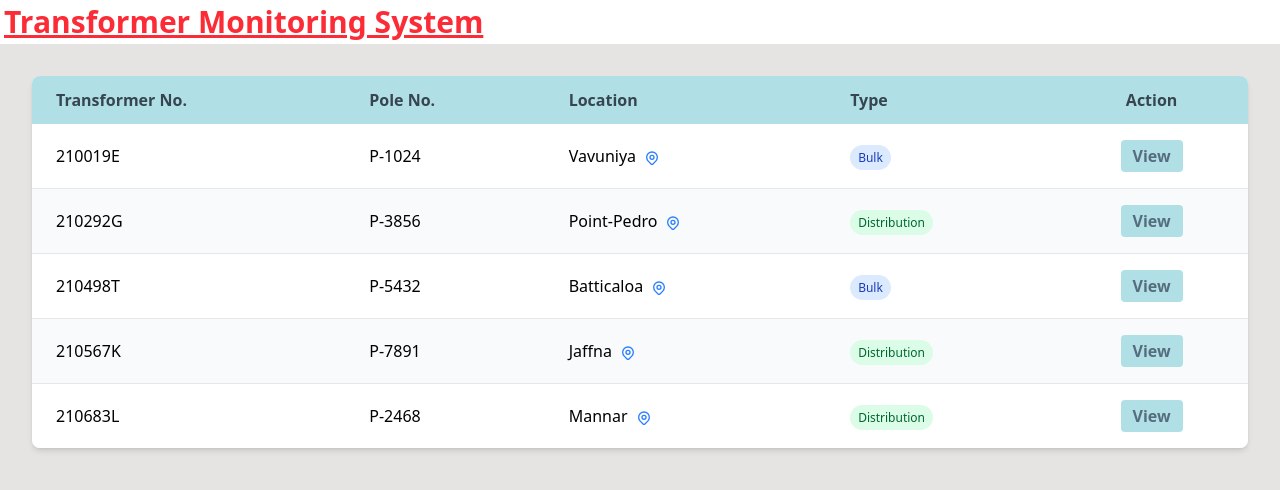
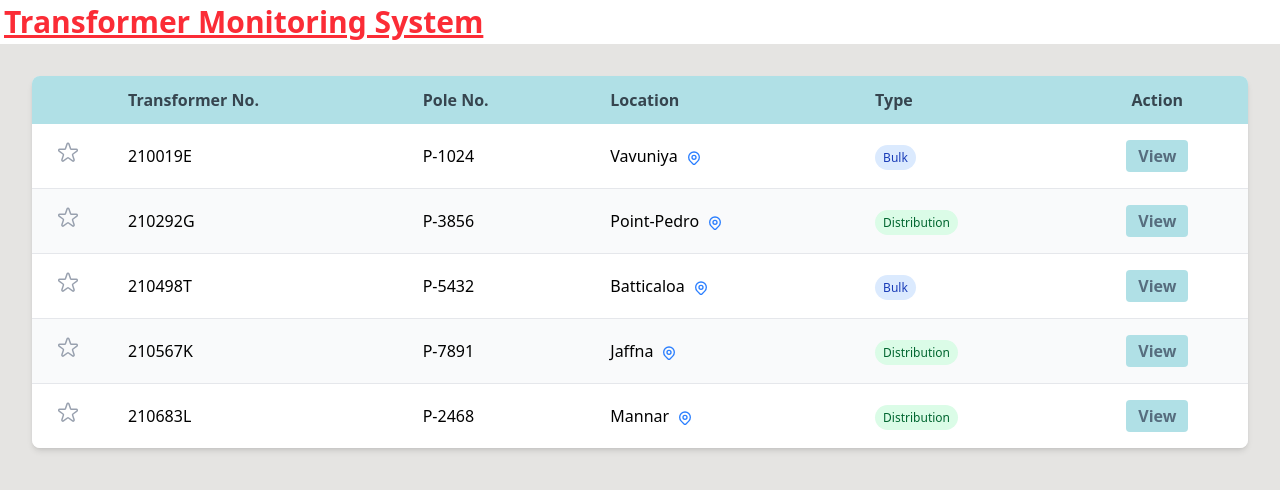
Before and after one commit to Kirushanth-G/transformer-monitoring, a React (Vite) app in the folder client-side/: page / in a window 1280 px wide. Shown: the top 490 px of the page. Built offline with nearby package versions, Linux system fonts and the light colour scheme.

Commit message:
toggle favourite

```diff
--- a/client-side/src/pages/Home.jsx
+++ b/client-side/src/pages/Home.jsx
@@ -1,9 +1,20 @@
 // import { useState, useEffect } from 'react';
+import { useState } from 'react';
 import OptimusPrime from '../assets/pictures/optimus-prime.jpg';
 import BumbleBee from '../assets/pictures/bumblebee.jpg';
 import Megatron from '../assets/pictures/megatron.jpg';
 
 function Home() {
+  const [favorites, setFavorites] = useState([]);
+
+  const toggleFavorite = (id) => {
+    if (favorites.includes(id)) {
+      setFavorites(favorites.filter(favId => favId !== id));
+    } else {
+      setFavorites([...favorites, id]);
+    }
+  };
+
   const transformers = [
     {
       id: "210019E",
@@ -11,8 +22,8 @@
       location: "Vavuniya",
       image: OptimusPrime,
       mapUrl: "https://www.google.com/maps/place/Vavuniya",
-      poleNo: "P-1024", // Added pole number
-      type: "Bulk" // Added transformer type
+      poleNo: "P-1024",
+      type: "Bulk"
     },
     {
       id: "210292G",
@@ -20,8 +31,8 @@
       location: "Point-Pedro",
       image: BumbleBee,
       mapUrl: "https://www.google.com/maps/place/Point+Pedro",
-      poleNo: "P-3856", // Added pole number
-      type: "Distribution" // Added transformer type
+      poleNo: "P-3856",
+      type: "Distribution"
     },
     {
       id: "210498T",
@@ -29,8 +40,8 @@
       location: "Batticaloa",
       image: Megatron,
       mapUrl: "https://www.google.com/maps/place/Batticaloa",
-      poleNo: "P-5432", // Added pole number
-      type: "Bulk" // Added transformer type
+      poleNo: "P-5432",
+      type: "Bulk"
     },
     {
       id: "210567K",
@@ -38,8 +49,8 @@
       location: "Jaffna",
       image: OptimusPrime,
       mapUrl: "https://www.google.com/maps/place/Jaffna",
-      poleNo: "P-7891", // Added pole number
-      type: "Distribution" // Added transformer type
+      poleNo: "P-7891",
+      type: "Distribution"
     },
     {
       id: "210683L",
@@ -47,8 +58,8 @@
       location: "Mannar",
       image: BumbleBee,
       mapUrl: "https://www.google.com/maps/place/Mannar",
-      poleNo: "P-2468", // Added pole number
-      type: "Distribution" // Added transformer type
+      poleNo: "P-2468",
+      type: "Distribution"
     }
   ];
 
@@ -58,6 +69,7 @@
         <table className="min-w-full table-auto">
           <thead>
             <tr className="bg-[#B0E0E6] text-[#36454F]">
+              <th className="px-6 py-3 text-center font-bold w-12"> </th>
               <th className="px-6 py-3 text-left font-bold">Transformer No.</th>
               <th className="px-6 py-3 text-left font-bold">Pole No.</th>
               <th className="px-6 py-3 text-left font-bold">Location</th>
@@ -71,6 +83,22 @@
                 key={index}
                 className={`${index % 2 === 0 ? 'bg-white' : 'bg-gray-50'} hover:bg-gray-100 transition-colors duration-150`}
               >
+                <td className="px-6 py-4 text-center">
+                  <button
+                    onClick={() => toggleFavorite(transformer.id)}
+                    className="focus:outline-none"
+                  >
+                    {favorites.includes(transformer.id) ? (
+                      <svg xmlns="http://www.w3.org/2000/svg" className="h-6 w-6 text-blue-800" viewBox="0 0 20 20" fill="currentColor">
+                        <path d="M9.049 2.927c.3-.921 1.603-.921 1.902 0l1.07 3.292a1 1 0 00.95.69h3.462c.969 0 1.371 1.24.588 1.81l-2.8 2.034a1 1 0 00-.364 1.118l1.07 3.292c.3.921-.755 1.688-1.54 1.118l-2.8-2.034a1 1 0 00-1.175 0l-2.8 2.034c-.784.57-1.838-.197-1.539-1.118l1.07-3.292a1 1 0 00-.364-1.118l-2.8-2.034c-.783-.57-.38-1.81.588-1.81h3.462a1 1 0 00.95-.69l1.07-3.292z" />
+                      </svg>
+                    ) : (
+                      <svg xmlns="http://www.w3.org/2000/svg" className="h-6 w-6 text-gray-400" fill="none" viewBox="0 0 24 24" stroke="currentColor">
+                        <path strokeLinecap="round" strokeLinejoin="round" strokeWidth={1.5} d="M11.049 2.927c.3-.921 1.603-.921 1.902 0l1.519 4.674a1 1 0 00.95.69h4.915c.969 0 1.371 1.24.588 1.81l-3.976 2.888a1 1 0 00-.363 1.118l1.518 4.674c.3.922-.755 1.688-1.538 1.118l-3.976-2.888a1 1 0 00-1.176 0l-3.976 2.888c-.783.57-1.838-.197-1.538-1.118l1.518-4.674a1 1 0 00-.363-1.118l-3.976-2.888c-.784-.57-.38-1.81.588-1.81h4.914a1 1 0 00.951-.69l1.519-4.674z" />
+                      </svg>
+                    )}
+                  </button>
+                </td>
                 <td className="px-6 py-4">{transformer.id}</td>
                 <td className="px-6 py-4">{transformer.poleNo}</td>
                 <td className="px-6 py-4">
```
